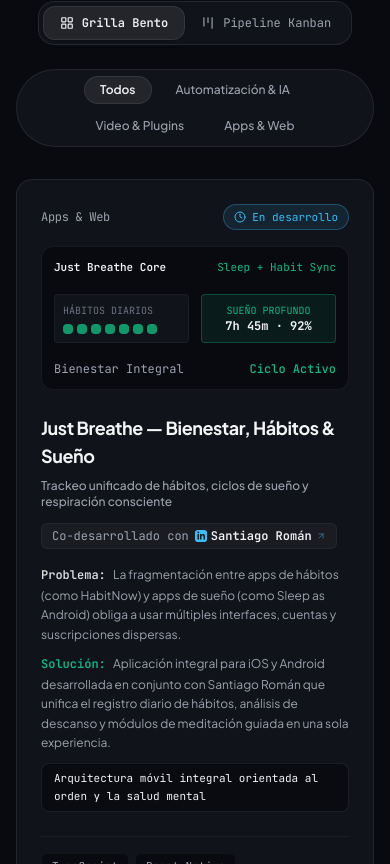
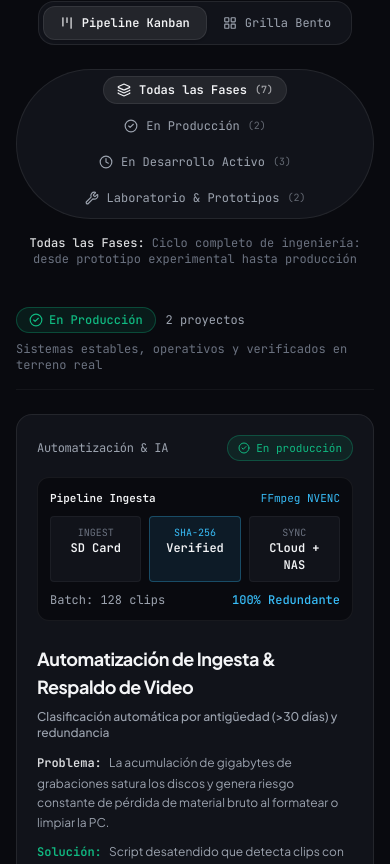
Before and after one commit to Spukerrs/portfolio, a Next.js app: page / in a window 390 px wide. Shown: the part 1680-2544 px from the top of the page. Built offline with nearby package versions, Linux system fonts and the light colour scheme.

Commit message:
feat: unify Kanban with phase tabs and vertical scroll on PC/mobile, add Gaussian blur reveal transitions

```diff
--- a/src/app/globals.css
+++ b/src/app/globals.css
@@ -12,6 +12,8 @@
   --accent: #10b981;
   --accent-muted: rgba(16, 185, 129, 0.12);
   --accent-sky: #38bdf8;
+  --ease-out: cubic-bezier(0.23, 1, 0.32, 1);
+  --ease-in-out: cubic-bezier(0.77, 0, 0.175, 1);
 }
 
 @theme inline {
--- a/src/components/sections/BentoProjects.tsx
+++ b/src/components/sections/BentoProjects.tsx
@@ -9,6 +9,7 @@ import {
   Wrench,
   LayoutGrid,
   Kanban as KanbanIcon,
+  Layers,
 } from "lucide-react";
 import { GithubIcon, LinkedinIcon } from "@/components/ui/BrandIcons";
 import { portfolioData, type Project, type ProjectCategory } from "@/data/portfolio";
@@ -257,7 +258,7 @@ function ProjectCard({ project, layoutSpanClass = "", isKanbanCard = false }: Pr
   return (
     <article
       className={`group relative flex flex-col justify-between ${
-        isKanbanCard ? "p-5" : "p-6"
+        isKanbanCard ? "p-5 sm:p-6" : "p-6"
       } rounded-2xl bg-surface border border-border hover:border-border-hover transition-all duration-300 hover:shadow-[0_12px_40px_rgba(0,0,0,0.45)] hover:-translate-y-0.5 ${layoutSpanClass}`}
     >
       {/* Card Top: Badges & Category */}
@@ -386,62 +387,83 @@ function ProjectCard({ project, layoutSpanClass = "", isKanbanCard = false }: Pr
   );
 }
 
-const KANBAN_STAGES: {
-  status: Project["status"];
+type StageFilter = "Todas" | Project["status"];
+
+interface StageMeta {
+  status: StageFilter;
   id: string;
   title: string;
+  shortLabel: string;
   description: string;
   badgeClass: string;
+  dotColor: string;
   icon: typeof CheckCircle2;
-}[] = [
+}
+
+const KANBAN_STAGES: StageMeta[] = [
+  {
+    status: "Todas",
+    id: "stage-todas",
+    title: "Todas las Fases",
+    shortLabel: "Todas",
+    description: "Ciclo completo de ingeniería: desde prototipo experimental hasta producción",
+    badgeClass: "text-foreground border-border bg-white/[0.04]",
+    dotColor: "bg-foreground",
+    icon: Layers,
+  },
   {
     status: "En producción",
-    id: "col-produccion",
+    id: "stage-produccion",
     title: "En Producción",
-    description: "Sistemas estables, operativos y verificados",
+    shortLabel: "Producción",
+    description: "Sistemas estables, operativos y verificados en terreno real",
     badgeClass: "text-accent border-accent/30 bg-accent/10",
+    dotColor: "bg-accent",
     icon: CheckCircle2,
   },
   {
     status: "En desarrollo",
-    id: "col-desarrollo",
+    id: "stage-desarrollo",
     title: "En Desarrollo Activo",
-    description: "Iteración técnica continua y nuevas características",
+    shortLabel: "Desarrollo",
+    description: "Iteración técnica continua, refactor y nuevas características",
     badgeClass: "text-accent-sky border-accent-sky/30 bg-accent-sky/10",
+    dotColor: "bg-accent-sky",
     icon: Clock,
   },
   {
     status: "Prototipo",
-    id: "col-prototipo",
+    id: "stage-prototipo",
     title: "Laboratorio & Prototipos",
-    description: "Pruebas de concepto, exploración e inclusión",
+    shortLabel: "Prototipos",
+    description: "Pruebas de concepto, visión artificial e inclusión asistiva",
     badgeClass: "text-amber-400 border-amber-400/30 bg-amber-400/10",
+    dotColor: "bg-amber-400",
     icon: Wrench,
   },
 ];
 
 export function BentoProjects() {
-  const [viewMode, setViewMode] = useState<"bento" | "kanban">("bento");
+  const [viewMode, setViewMode] = useState<"bento" | "kanban">("kanban");
   const [selectedCategory, setSelectedCategory] = useState<"Todos" | ProjectCategory>("Todos");
-  const [activeMobileCol, setActiveMobileCol] = useState<string>("col-produccion");
+  const [selectedStage, setSelectedStage] = useState<StageFilter>("Todas");
 
-  const filteredProjects =
+  const filteredBentoProjects =
     selectedCategory === "Todos"
       ? portfolioData.projects
       : portfolioData.projects.filter((p) => p.category === selectedCategory);
 
-  const scrollMobileCol = (colId: string) => {
-    setActiveMobileCol(colId);
-    const element = document.getElementById(colId);
-    if (element) {
-      element.scrollIntoView({ behavior: "smooth", inline: "center", block: "nearest" });
-    }
-  };
+  const filteredKanbanProjects =
+    selectedStage === "Todas"
+      ? portfolioData.projects
+      : portfolioData.projects.filter((p) => p.status === selectedStage);
+
+  const activeStageMeta = KANBAN_STAGES.find((s) => s.status === selectedStage) || KANBAN_STAGES[0];
 
   return (
     <section id="proyectos" className="py-24 px-4 sm:px-6 lg:px-8 max-w-6xl mx-auto scroll-mt-20">
       {/* Section Header */}
-      <div className="flex flex-col items-center text-center mb-8">
+      <div className="flex flex-col items-center text-center mb-10">
         <span className="text-xs font-mono uppercase tracking-wider text-accent mb-2">
           Portafolio de Soluciones
         </span>
@@ -456,6 +478,19 @@ export function BentoProjects() {
         <div className="inline-flex items-center p-1 rounded-2xl bg-surface border border-border mb-6">
           <button
             type="button"
+            onClick={() => setViewMode("kanban")}
+            aria-label="Ver proyectos en pipeline Kanban por ciclo de vida"
+            className={`flex items-center gap-2 px-4 py-2 rounded-xl text-xs font-mono transition-all cursor-pointer focus-visible:outline-none focus-visible:ring-2 focus-visible:ring-accent ${
+              viewMode === "kanban"
+                ? "bg-white/[0.08] text-foreground font-semibold shadow-sm border border-border"
+                : "text-muted hover:text-foreground"
+            }`}
+          >
+            <KanbanIcon className="w-3.5 h-3.5" aria-hidden="true" />
+            <span>Pipeline Kanban</span>
+          </button>
+          <button
+            type="button"
             onClick={() => setViewMode("bento")}
             aria-label="Ver proyectos en grilla Bento"
             className={`flex items-center gap-2 px-4 py-2 rounded-xl text-xs font-mono transition-all cursor-pointer focus-visible:outline-none focus-visible:ring-2 focus-visible:ring-accent ${
@@ -467,22 +502,9 @@ export function BentoProjects() {
             <LayoutGrid className="w-3.5 h-3.5" aria-hidden="true" />
             <span>Grilla Bento</span>
           </button>
-          <button
-            type="button"
-            onClick={() => setViewMode("kanban")}
-            aria-label="Ver proyectos en pipeline Kanban por ciclo de vida"
-            className={`flex items-center gap-2 px-4 py-2 rounded-xl text-xs font-mono transition-all cursor-pointer focus-visible:outline-none focus-visible:ring-2 focus-visible:ring-accent ${
-              viewMode === "kanban"
-                ? "bg-white/[0.08] text-foreground font-semibold shadow-sm border border-border"
-                : "text-muted hover:text-foreground"
-            }`}
-          >
-            <KanbanIcon className="w-3.5 h-3.5" aria-hidden="true" />
-            <span>Pipeline Kanban</span>
-          </button>
         </div>
 
-        {/* Category Filters (Bento Mode) */}
+        {/* CONTROLS: Bento Category Filters with Motion Blur */}
         {viewMode === "bento" && (
           <div className="flex flex-wrap items-center justify-center gap-2 p-1.5 rounded-full bg-surface border border-border">
             {portfolioData.categories.map((cat) => {
@@ -500,7 +522,7 @@ export function BentoProjects() {
                     <motion.div
                       layoutId="categoryPill"
                       className="absolute inset-0 rounded-full bg-white/[0.08] border border-border"
-                      transition={{ type: "spring", stiffness: 350, damping: 30 }}
+                      transition={{ type: "spring", stiffness: 380, damping: 28 }}
                     />
                   )}
                   <span className="relative z-10">{cat}</span>
@@ -510,44 +532,69 @@ export function BentoProjects() {
           </div>
         )}
 
-        {/* Mobile Quick Column Selector Tabs (Kanban Mode) */}
+        {/* CONTROLS: Kanban Stage Tags (PC & Mobile Unified) */}
         {viewMode === "kanban" && (
-          <div className="flex md:hidden items-center justify-center gap-1.5 p-1 rounded-2xl bg-surface border border-border w-full max-w-sm overflow-x-auto">
-            {KANBAN_STAGES.map((col) => {
-              const count = portfolioData.projects.filter((p) => p.status === col.status).length;
-              const isActive = activeMobileCol === col.id;
+          <div className="flex flex-col items-center gap-4 w-full">
+            <div className="flex flex-wrap items-center justify-center gap-2 p-1.5 rounded-full bg-surface border border-border">
+              {KANBAN_STAGES.map((stage) => {
+                const count =
+                  stage.status === "Todas"
+                    ? portfolioData.projects.length
+                    : portfolioData.projects.filter((p) => p.status === stage.status).length;
+                const isSelected = selectedStage === stage.status;
+                const StageIcon = stage.icon;
+
                 return (
                   <button
-                  key={col.id}
+                    key={stage.id}
                     type="button"
-                  onClick={() => scrollMobileCol(col.id)}
-                  className={`flex-1 py-1.5 px-2.5 rounded-xl text-[11px] font-mono transition-colors whitespace-nowrap cursor-pointer ${
-                    isActive
-                      ? "bg-white/[0.08] text-foreground font-semibold border border-border"
-                      : "text-muted hover:text-foreground"
+                    onClick={() => setSelectedStage(stage.status)}
+                    className={`relative flex items-center gap-2 px-3.5 py-1.5 text-xs font-mono rounded-full transition-colors cursor-pointer focus-visible:outline-none focus-visible:ring-2 focus-visible:ring-accent ${
+                      isSelected ? "text-foreground font-semibold" : "text-muted hover:text-foreground"
                     }`}
                   >
-                  <span>{col.title.split(" ")[1] || col.title}</span>
-                  <span className="ml-1 opacity-60">({count})</span>
+                    {isSelected && (
+                      <motion.div
+                        layoutId="kanbanStagePill"
+                        className="absolute inset-0 rounded-full bg-white/[0.08] border border-border"
+                        transition={{ type: "spring", stiffness: 380, damping: 28 }}
+                      />
+                    )}
+                    <StageIcon className="w-3.5 h-3.5 relative z-10" aria-hidden="true" />
+                    <span className="relative z-10">{stage.title}</span>
+                    <span className="relative z-10 text-[10px] opacity-60">({count})</span>
                   </button>
                 );
               })}
             </div>
+
+            {/* Stage Description Context Banner */}
+            <motion.div
+              key={activeStageMeta.id}
+              initial={{ opacity: 0, y: 6, filter: "blur(6px)" }}
+              animate={{ opacity: 1, y: 0, filter: "blur(0px)" }}
+              transition={{ duration: 0.25, ease: [0.23, 1, 0.32, 1] }}
+              className="text-xs font-mono text-muted-dark max-w-xl text-center"
+            >
+              <span className="text-foreground/90 font-medium">{activeStageMeta.title}: </span>
+              <span>{activeStageMeta.description}</span>
+            </motion.div>
+          </div>
         )}
       </div>
 
-      {/* VIEW 1: BENTO GRID */}
+      {/* VIEW 1: BENTO GRID with Gaussian Blur Reveal */}
       {viewMode === "bento" && (
         <motion.div layout className="grid grid-cols-1 md:grid-cols-3 gap-6">
           <AnimatePresence mode="popLayout">
-            {filteredProjects.map((project) => (
+            {filteredBentoProjects.map((project) => (
               <motion.div
                 key={project.id}
                 layout
-                initial={{ opacity: 0, scale: 0.98 }}
-                animate={{ opacity: 1, scale: 1 }}
-                exit={{ opacity: 0, scale: 0.98 }}
-                transition={{ duration: 0.3 }}
+                initial={{ opacity: 0, y: 16, filter: "blur(8px)", scale: 0.98 }}
+                animate={{ opacity: 1, y: 0, filter: "blur(0px)", scale: 1 }}
+                exit={{ opacity: 0, y: -10, filter: "blur(6px)", scale: 0.98 }}
+                transition={{ duration: 0.32, ease: [0.23, 1, 0.32, 1] }}
                 className={project.span === "md:col-span-2" ? "md:col-span-2" : "md:col-span-1"}
               >
                 <ProjectCard project={project} />
@@ -557,59 +604,72 @@ export function BentoProjects() {
         </motion.div>
       )}
 
-      {/* VIEW 2: KANBAN PIPELINE */}
+      {/* VIEW 2: KANBAN PIPELINE (Etiquetas + Scroll Vertical en PC y Móvil) */}
       {viewMode === "kanban" && (
-        <div className="relative">
-          {/* Helper hint for mobile horizontal swipe */}
-          <div className="md:hidden text-center text-xs font-mono text-muted-dark mb-3">
-            Desliza horizontalmente para explorar las fases del ciclo de vida
-          </div>
-
-          <div className="flex overflow-x-auto snap-x snap-mandatory gap-5 pb-6 -mx-4 px-4 scrollbar-none md:grid md:grid-cols-3 md:gap-6 md:overflow-visible md:mx-0 md:px-0 items-start">
-            {KANBAN_STAGES.map((col) => {
-              const stageProjects = portfolioData.projects.filter((p) => p.status === col.status);
-              const ColIcon = col.icon;
+        <div className="relative w-full">
+          {selectedStage === "Todas" ? (
+            /* Todas las fases agrupadas verticalmente para escrollear continuo */
+            <div className="space-y-12">
+              {KANBAN_STAGES.filter((s) => s.status !== "Todas").map((stage) => {
+                const stageProjects = portfolioData.projects.filter((p) => p.status === stage.status);
+                const StageIcon = stage.icon;
 
                 return (
-                <section
-                  key={col.id}
-                  id={col.id}
-                  className="w-[86vw] sm:w-[350px] shrink-0 snap-center md:w-auto flex flex-col p-4 sm:p-5 rounded-3xl bg-surface/35 border border-border/60"
+                  <section key={stage.id} className="scroll-mt-24">
+                    {/* Sticky Engineering Phase Header */}
+                    <div className="flex flex-col sm:flex-row sm:items-center justify-between gap-2 pb-4 mb-6 border-b border-border/60">
+                      <div className="flex items-center gap-2.5">
+                        <span
+                          className={`inline-flex items-center gap-1.5 px-3 py-1 rounded-full text-xs font-mono font-medium border ${stage.badgeClass}`}
                         >
-                  {/* Column Header */}
-                  <div className="pb-4 mb-4 border-b border-border/50">
-                    <div className="flex items-center justify-between gap-2 mb-1.5">
-                      <div className="flex items-center gap-2">
-                        <span
-                          className={`inline-flex items-center gap-1.5 px-2.5 py-1 rounded-full text-xs font-mono font-medium border ${col.badgeClass}`}
-                        >
-                          <ColIcon className="w-3.5 h-3.5" aria-hidden="true" />
-                          <span>{col.title}</span>
+                          <StageIcon className="w-3.5 h-3.5" aria-hidden="true" />
+                          <span>{stage.title}</span>
+                        </span>
+                        <span className="text-xs font-mono text-muted">
+                          {stageProjects.length} {stageProjects.length === 1 ? "proyecto" : "proyectos"}
                         </span>
                       </div>
-                      <span className="px-2 py-0.5 rounded-md bg-background border border-border/80 text-xs font-mono text-muted">
-                        {stageProjects.length}
-                      </span>
-                    </div>
-                    <p className="text-[11px] font-mono text-muted-dark">
-                      {col.description}
+                      <p className="text-xs font-mono text-muted-dark">
+                        {stage.description}
                       </p>
                     </div>
 
-                  {/* Column Cards Stack */}
-                  <div className="flex flex-col gap-4">
+                    {/* Vertical Cards Grid with Blur Reveal */}
+                    <div className="grid grid-cols-1 md:grid-cols-2 gap-6">
                       {stageProjects.map((project) => (
-                      <ProjectCard
+                        <motion.div
                           key={project.id}
-                        project={project}
-                        isKanbanCard={true}
-                      />
+                          initial={{ opacity: 0, y: 16, filter: "blur(8px)", scale: 0.98 }}
+                          animate={{ opacity: 1, y: 0, filter: "blur(0px)", scale: 1 }}
+                          transition={{ duration: 0.32, ease: [0.23, 1, 0.32, 1] }}
+                        >
+                          <ProjectCard project={project} isKanbanCard={true} />
+                        </motion.div>
                       ))}
                     </div>
                   </section>
                 );
               })}
             </div>
+          ) : (
+            /* Fase específica seleccionada: scroll vertical fluido de esa etiqueta */
+            <motion.div layout className="grid grid-cols-1 md:grid-cols-2 gap-6">
+              <AnimatePresence mode="popLayout">
+                {filteredKanbanProjects.map((project) => (
+                  <motion.div
+                    key={project.id}
+                    layout
+                    initial={{ opacity: 0, y: 18, filter: "blur(10px)", scale: 0.97 }}
+                    animate={{ opacity: 1, y: 0, filter: "blur(0px)", scale: 1 }}
+                    exit={{ opacity: 0, y: -12, filter: "blur(8px)", scale: 0.97 }}
+                    transition={{ duration: 0.35, ease: [0.23, 1, 0.32, 1] }}
+                  >
+                    <ProjectCard project={project} isKanbanCard={true} />
+                  </motion.div>
+                ))}
+              </AnimatePresence>
+            </motion.div>
+          )}
         </div>
       )}
     </section>
--- a/src/components/sections/Collaborations.tsx
+++ b/src/components/sections/Collaborations.tsx
@@ -1,6 +1,7 @@
 "use client";
 
 import { useState } from "react";
+import { motion, AnimatePresence } from "motion/react";
 import { portfolioData, type Collaboration } from "@/data/portfolio";
 import { LinkedinIcon } from "@/components/ui/BrandIcons";
 import { ArrowUpRight, Users2, Calendar, Award, X, Sparkles, Building2 } from "lucide-react";
@@ -96,17 +97,26 @@ export function Collaborations() {
         </a>
       </div>
 
-      {/* Modal Dialog with Details */}
+      {/* Modal Dialog with Gaussian Blur Reveal */}
+      <AnimatePresence>
         {selectedCollab && (
-        <div
+          <motion.div
             role="dialog"
             aria-modal="true"
             aria-labelledby="collab-modal-title"
-          className="fixed inset-0 z-50 flex items-center justify-center p-4 bg-black/75 backdrop-blur-md animate-in fade-in duration-200"
+            initial={{ opacity: 0 }}
+            animate={{ opacity: 1 }}
+            exit={{ opacity: 0 }}
+            transition={{ duration: 0.22, ease: [0.23, 1, 0.32, 1] }}
+            className="fixed inset-0 z-50 flex items-center justify-center p-4 bg-black/75 backdrop-blur-md"
             onClick={() => setSelectedCollab(null)}
           >
-          <div
-            className="relative w-full max-w-xl p-6 sm:p-8 rounded-3xl bg-surface border border-border shadow-2xl overflow-hidden text-left animate-in zoom-in-95 duration-200"
+            <motion.div
+              initial={{ opacity: 0, scale: 0.96, filter: "blur(10px)", y: 12 }}
+              animate={{ opacity: 1, scale: 1, filter: "blur(0px)", y: 0 }}
+              exit={{ opacity: 0, scale: 0.96, filter: "blur(8px)", y: 8 }}
+              transition={{ duration: 0.26, ease: [0.23, 1, 0.32, 1] }}
+              className="relative w-full max-w-xl p-6 sm:p-8 rounded-3xl bg-surface border border-border shadow-2xl overflow-hidden text-left"
               onClick={(e) => e.stopPropagation()}
             >
               {/* Close Button */}
@@ -200,9 +210,10 @@ export function Collaborations() {
                   </a>
                 )}
               </div>
-          </div>
-        </div>
+            </motion.div>
+          </motion.div>
         )}
+      </AnimatePresence>
     </section>
   );
 }
--- a/src/components/sections/Contact.tsx
+++ b/src/components/sections/Contact.tsx
@@ -1,6 +1,7 @@
 "use client";
 
 import { useState, useRef, useEffect } from "react";
+import { motion, AnimatePresence } from "motion/react";
 import { toast } from "sonner";
 import { Copy, Check, Mail, ArrowUpRight, MessageSquare, ExternalLink, ChevronDown } from "lucide-react";
 import { GithubIcon, LinkedinIcon } from "@/components/ui/BrandIcons";
@@ -110,9 +111,16 @@ export function Contact() {
                 <ChevronDown className={`w-3.5 h-3.5 transition-transform duration-200 ${menuOpen ? "rotate-180" : ""}`} aria-hidden="true" />
               </button>
 
-              {/* Dropdown Menu */}
+              {/* Dropdown Menu with Gaussian Blur Reveal */}
+              <AnimatePresence>
                 {menuOpen && (
-                <div className="absolute right-0 bottom-full sm:bottom-auto sm:top-full mb-2 sm:mb-0 sm:mt-2 w-64 p-2 rounded-2xl bg-surface/95 backdrop-blur-xl border border-border shadow-2xl z-50 text-left animate-in fade-in zoom-in-95 duration-150">
+                  <motion.div
+                    initial={{ opacity: 0, y: -8, scale: 0.97, filter: "blur(6px)" }}
+                    animate={{ opacity: 1, y: 0, scale: 1, filter: "blur(0px)" }}
+                    exit={{ opacity: 0, y: -6, scale: 0.97, filter: "blur(4px)" }}
+                    transition={{ duration: 0.2, ease: [0.23, 1, 0.32, 1] }}
+                    className="absolute right-0 bottom-full sm:bottom-auto sm:top-full mb-2 sm:mb-0 sm:mt-2 w-64 p-2 rounded-2xl bg-surface/95 backdrop-blur-xl border border-border shadow-2xl z-50 text-left"
+                  >
                     <div className="px-3 py-1.5 text-[11px] font-mono text-muted-dark border-b border-border/50 uppercase tracking-wider">
                       Selecciona cómo contactar:
                     </div>
@@ -145,13 +153,14 @@ export function Contact() {
                     <button
                       type="button"
                       onClick={handleCopyEmail}
-                    className="flex items-center gap-2 w-full px-3 py-2.5 rounded-xl hover:bg-white/[0.06] text-xs font-medium text-muted hover:text-foreground transition-colors text-left border-t border-border/40 mt-1"
+                      className="flex items-center gap-2 w-full px-3 py-2.5 rounded-xl hover:bg-white/[0.06] text-xs font-medium text-muted hover:text-foreground transition-colors text-left border-t border-border/40 mt-1 cursor-pointer"
                     >
                       <Copy className="w-3.5 h-3.5" aria-hidden="true" />
                       <span>Copiar dirección</span>
                     </button>
-                </div>
+                  </motion.div>
                 )}
+              </AnimatePresence>
             </div>
           </div>
         </div>
```
Also changed, not shown: src/app/icon.svg. Lines whose indentation alone changed are shown as unchanged.
